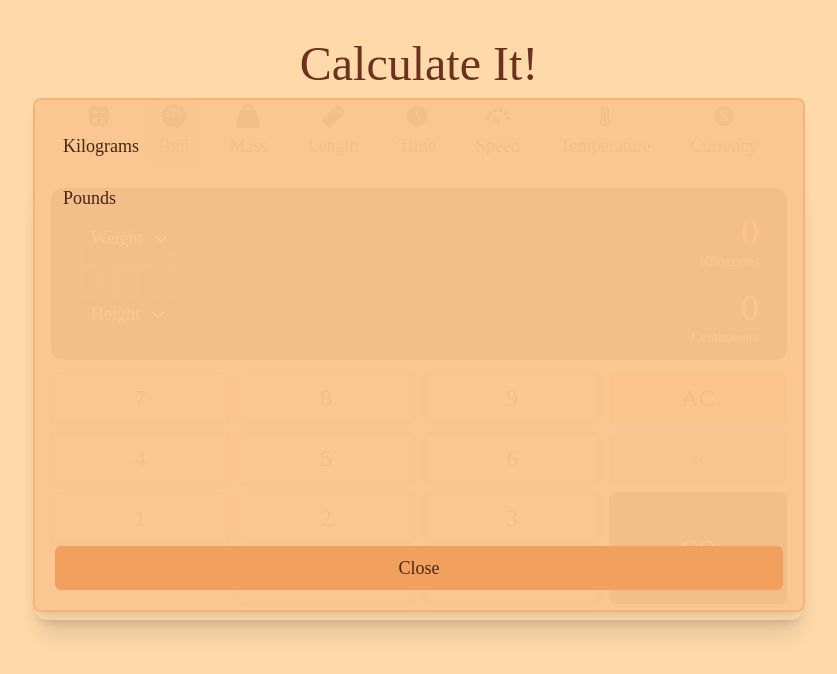
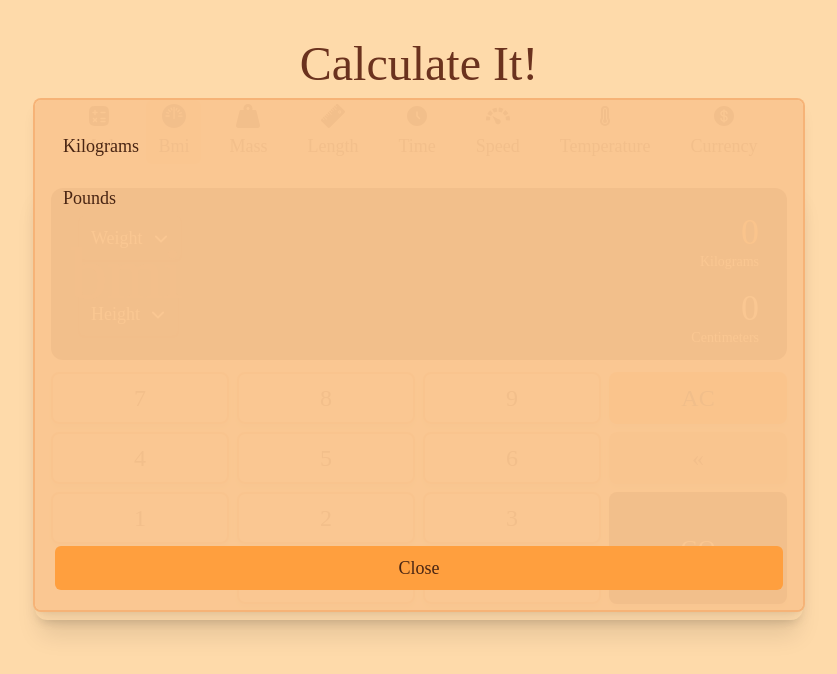
Before and after one commit to AllanKirui/calculate-it, a Vue app: page /bmi in a window 1280 px wide. Both pictures are taken after a click on the button "Weight". Shown: the top 674 px of the page, without its empty margins (221-1058 px from the left). Built offline with nearby package versions, Linux system fonts and the light colour scheme.

Commit message:
Update markup styles

```diff
--- a/src/components/ui/TheDropdown.vue
+++ b/src/components/ui/TheDropdown.vue
@@ -47,7 +47,7 @@
           <!-- Close Button Wrapper -->
           <div class="absolute w-full px-5 left-0 right-0 bottom-5">
             <button
-              class="w-full p-2 bg-sandy-brown text-seal-brown rounded-md"
+              class="w-full p-2 bg-neon-carrot text-seal-brown rounded-md"
               @click="close"
             >
               Close
--- a/src/views/ViewBMI.vue
+++ b/src/views/ViewBMI.vue
@@ -88,7 +88,7 @@
         </div>
         <button
           @click="closeBmiResults"
-          class="w-full mt-4 p-2 bg-sandy-brown text-seal-brown rounded-md"
+          class="w-full mt-4 p-2 bg-neon-carrot text-seal-brown rounded-md"
         >
           Close
         </button>
@@ -104,7 +104,7 @@
         <p>Please check your units and retry.</p>
         <button
           @click="closeBmiResults"
-          class="w-full mt-4 p-2 bg-sandy-brown text-seal-brown rounded-md"
+          class="w-full mt-4 p-2 bg-neon-carrot text-seal-brown rounded-md"
         >
           Close
         </button>
```
